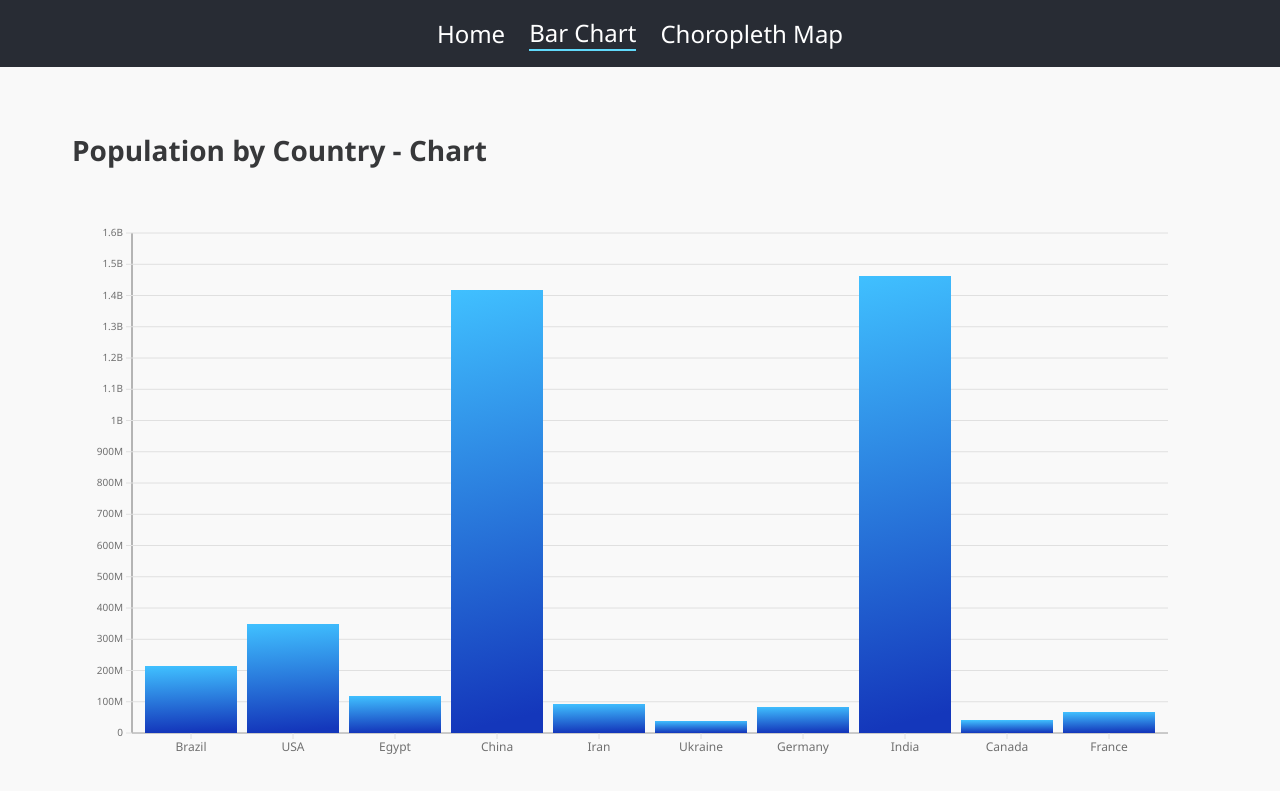
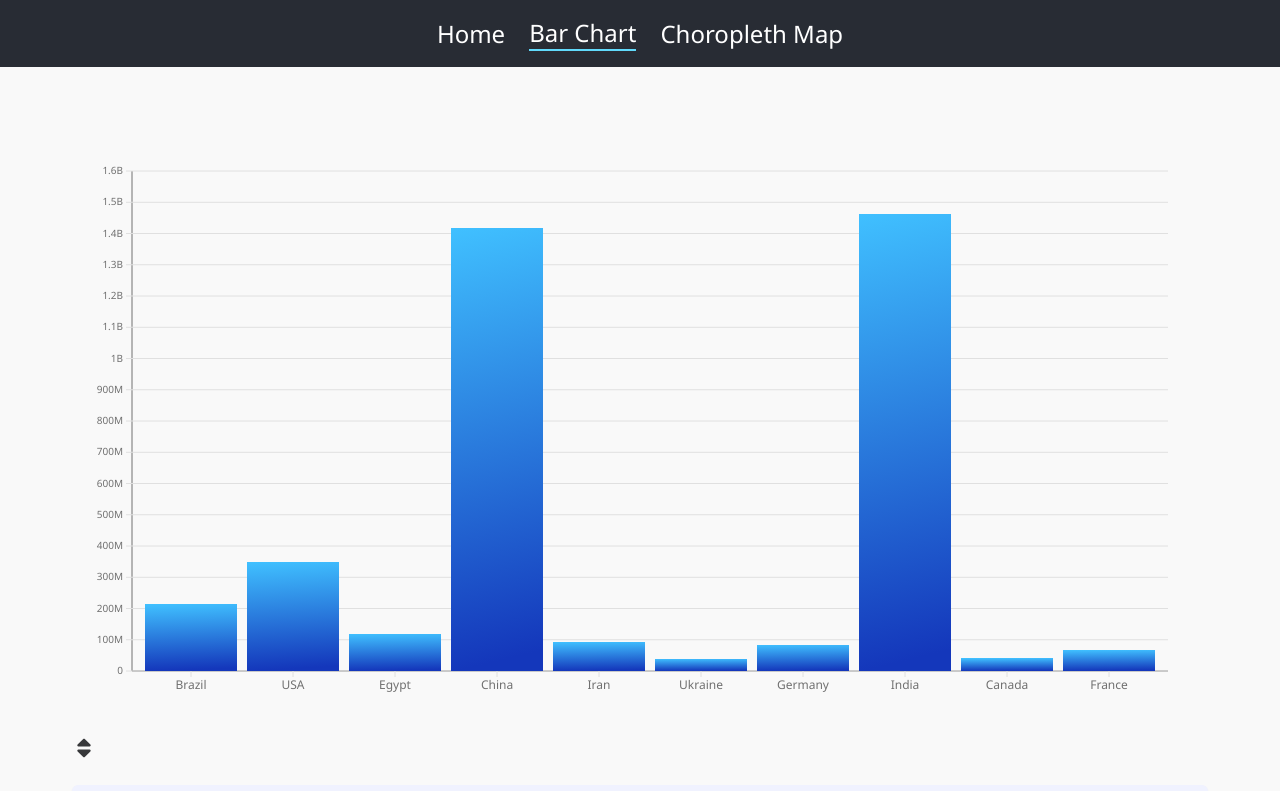
Before and after one commit to Gevorious/d3-charts, a React (Vite) app: page /bar-chart in a window 1280 px wide. Shown: the top 791 px of the page. Built offline with nearby package versions, Linux system fonts and the light colour scheme.

Commit message:
Comment out page titles in BarChartPage and ChoroplethMapPage for cleaner presentation and potential future use.

```diff
--- a/src/pages/BarChartPage/index.tsx
+++ b/src/pages/BarChartPage/index.tsx
@@ -29,7 +29,7 @@ const BarChartPage = () => {
 
   return (
     <div className="container bar-chart">
-      <h1 className="page-title">Population by Country - Chart</h1>
+      {/* <h1 className="page-title">Population by Country - Chart</h1> */}
       <div ref={containerRef} style={{ width: '100%', height: 'auto' }}>
         {dimensions && (
           <BarChart
--- a/src/pages/ChoroplethMapPage/index.tsx
+++ b/src/pages/ChoroplethMapPage/index.tsx
@@ -28,7 +28,7 @@ const ChoroplethMapPage = () => {
 
   return (
     <div className="container-large">
-      <h1 className="page-title">GDP per Capita(1975 - 2024) - Chart</h1>
+      {/* <h1 className="page-title">GDP per Capita(1975 - 2024) - Chart</h1> */}
       <div className="choropleth-page">
         <svg width={width} height={height}>
           <WorldMap
```
